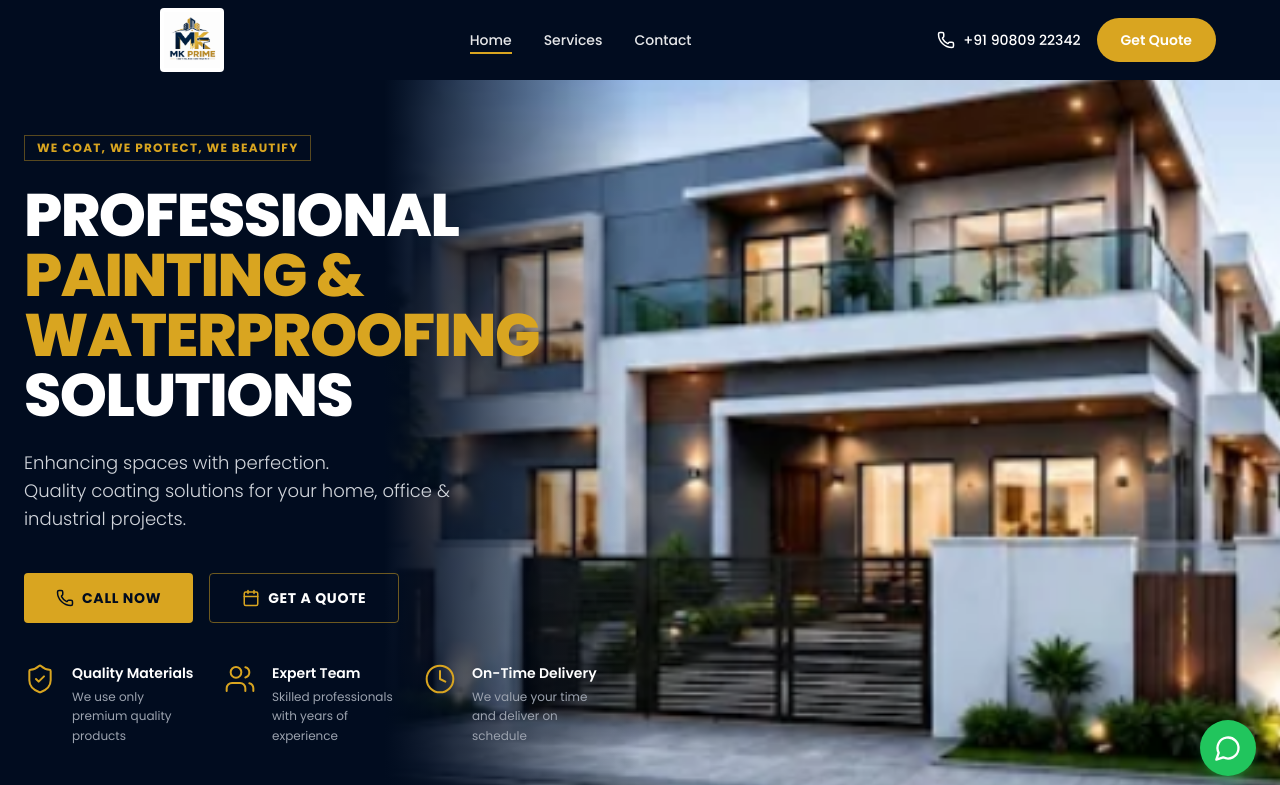
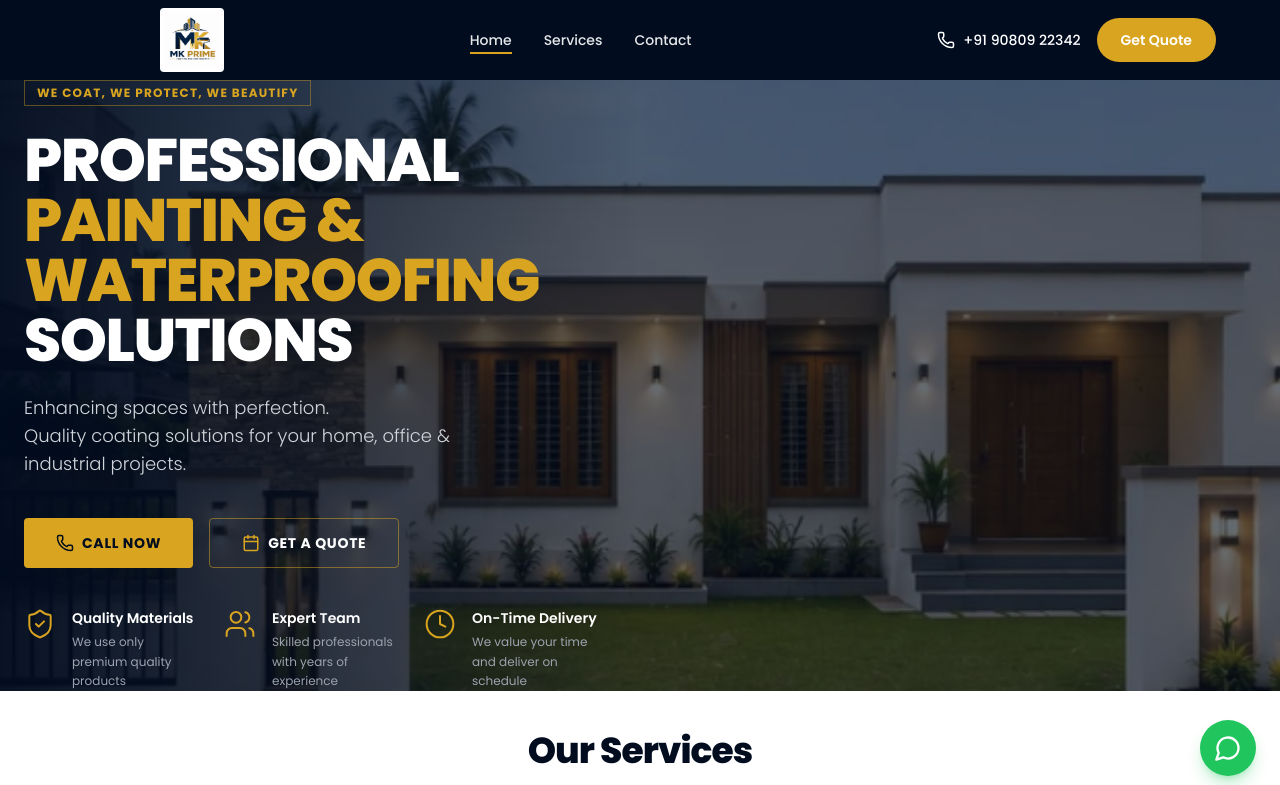
Before and after one commit to sathyaseelan2005/mk-prime, a React (Vite) app: page / in a window 1280 px wide. Shown: the top 785 px of the page. Built offline with nearby package versions, Linux system fonts and the light colour scheme.

Commit message:
Update hero background layout and fix image

```diff
--- a/src/components/Hero.jsx
+++ b/src/components/Hero.jsx
@@ -4,16 +4,16 @@ import { Link } from 'react-scroll';
 
 export default function Hero() {
   return (
-    <section id="hero" className="relative bg-primary min-h-screen flex flex-col justify-center overflow-hidden pt-20">
-      {/* Right Background Image (Desktop) */}
-      <div className="hidden lg:block absolute top-0 right-0 w-[65%] xl:w-[70%] h-full">
+    <section id="hero" className="relative bg-primary min-h-[85vh] flex flex-col justify-center overflow-hidden pt-20">
+      {/* Full Background Image */}
+      <div className="absolute inset-0 w-full h-full">
         <img
           src="/hero-house.png"
           alt="Modern House"
           className="w-full h-full object-cover object-center"
         />
-        {/* Fade gradient from left to right */}
-        <div className="absolute inset-y-0 left-0 w-64 bg-gradient-to-r from-primary via-primary/50 to-transparent" />
+        {/* Gradient overlay: solid dark on left fading to transparent on right on desktop, solid semi-transparent on mobile */}
+        <div className="absolute inset-0 bg-primary/60 lg:bg-gradient-to-r lg:from-primary/90 lg:via-transparent lg:to-transparent" />
       </div>
 
       <div className="max-w-7xl mx-auto w-full relative z-10 flex-grow flex items-center">
@@ -114,18 +114,6 @@ export default function Hero() {
               </div>
             </motion.div>
           </div>
-
-          {/* Mobile Image (Visible only on small screens) */}
-          <div className="lg:hidden col-span-full px-6 pb-12">
-            <div className="w-full h-[300px] sm:h-[400px] rounded-2xl overflow-hidden relative">
-              <img
-                src="/hero-house.png"
-                alt="Modern House"
-                className="w-full h-full object-cover"
-              />
-              <div className="absolute inset-0 bg-primary/20" />
-            </div>
-          </div>
         </div>
       </div>
     </section>
```
Also changed, not shown: public/hero-house.png.
